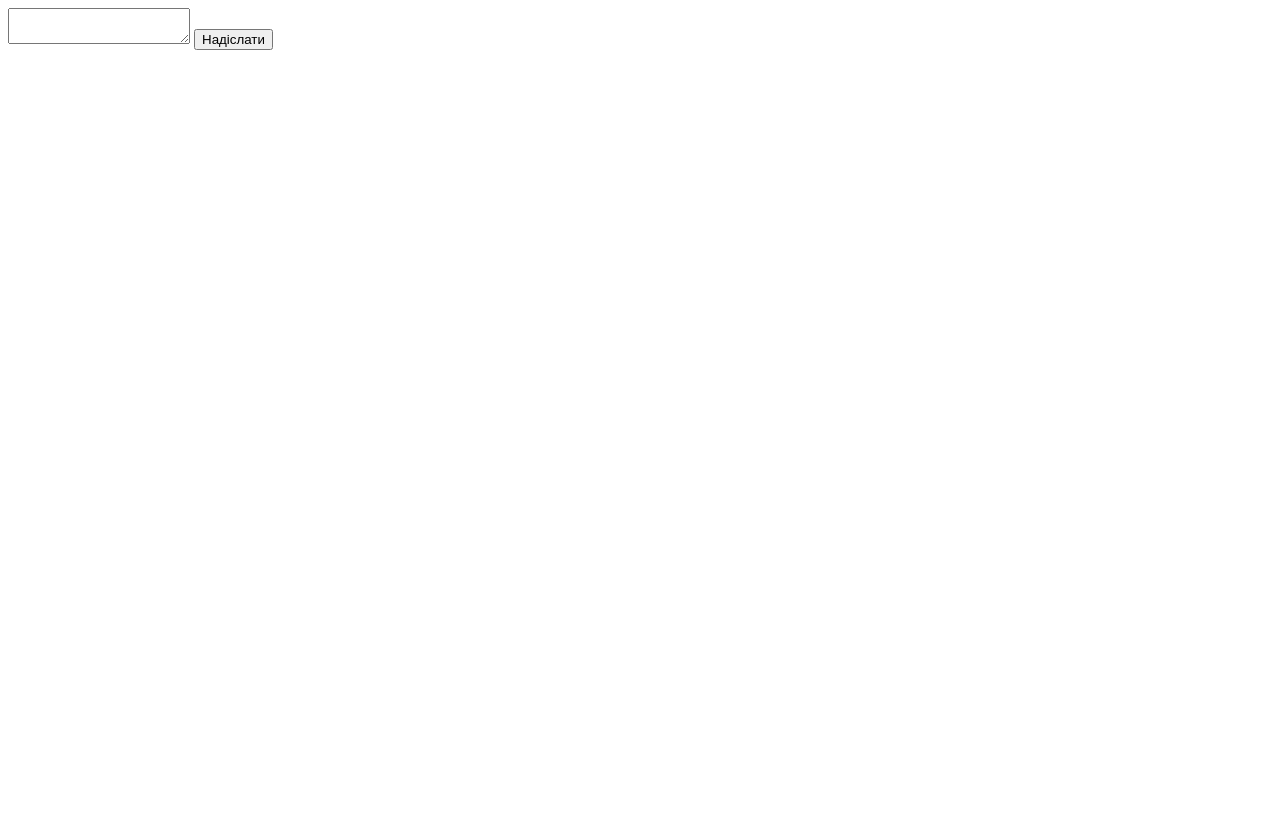
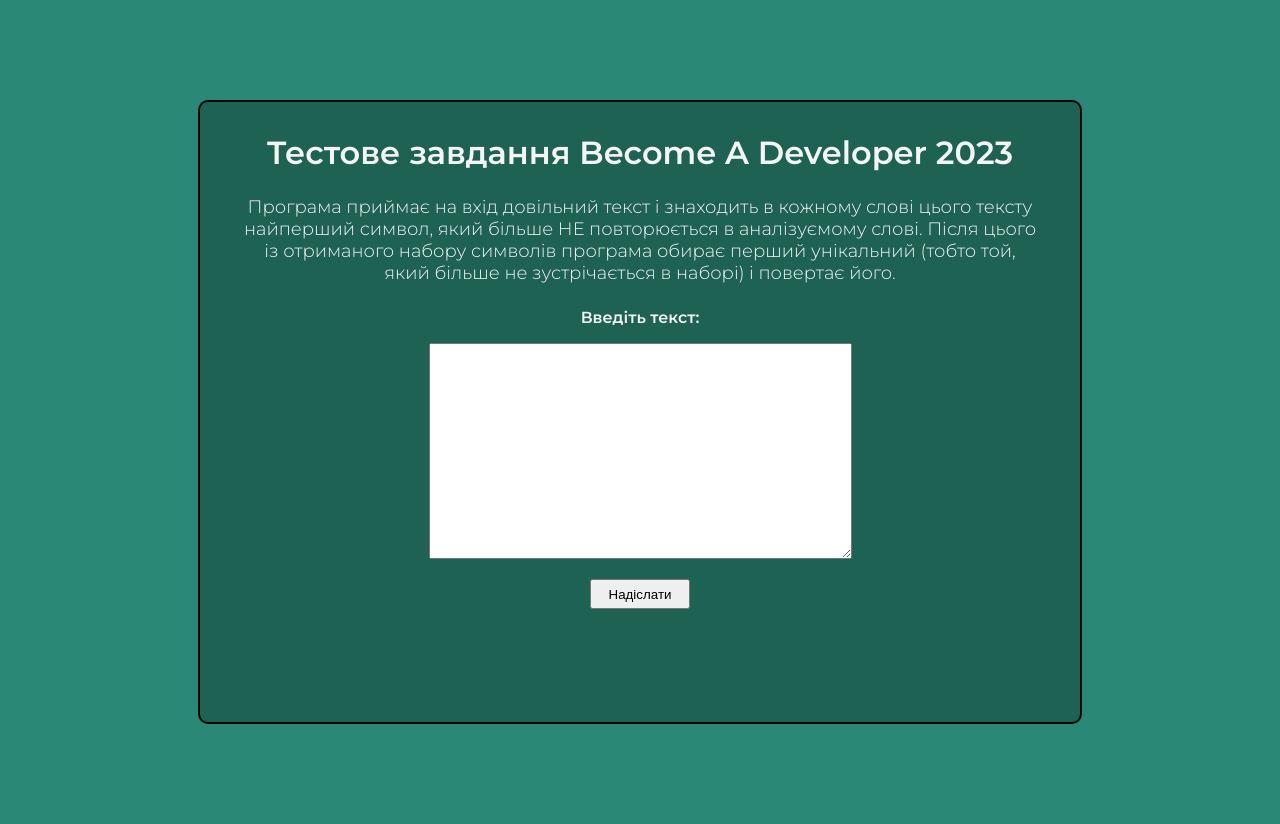
Before and after one commit to NikoCheee/becomeDebeloper2023TestTask, a Flask app: page / in a window 1280 px wide. Before the commit the page is almost empty. Before the commit the page ends 50 px from the top, so only its background shows below. Run offline with Flask 3, Linux system fonts and the light colour scheme.

Commit message:
Add styling

```diff
--- /dev/null
+++ b/static/style.css
@@ -0,0 +1,32 @@
+html, body {
+    margin: 0;
+    padding: 0;
+    font-family: 'Montserrat', sans-serif;
+    background: #2a8976;
+}
+
+div {
+    width: 800px;
+    height: 600px;
+    margin: 100px auto;
+    padding: 10px 40px;
+    text-align: center;
+    background: #1e6254;
+    color: whitesmoke;
+    border: 2px solid black;
+    border-radius: 10px;
+}
+
+h4 {
+    font-weight: 300;
+    font-size: 18px;
+}
+
+.bold {
+    font-weight: 600;
+}
+
+.submit {
+    width: 100px;
+    height: 30px;
+}
--- a/templates/index.html
+++ b/templates/index.html
@@ -1,19 +1,32 @@
 <!DOCTYPE html>
 <html>
+
 <head>
     <meta charset="UTF-8">
+    <link rel="stylesheet" type="text/css" href="/static/style.css" >
+    <link rel="preconnect" href="https://fonts.googleapis.com">
+    <link rel="preconnect" href="https://fonts.gstatic.com" crossorigin>
+    <link href="https://fonts.googleapis.com/css2?family=Montserrat:wght@300;400;600&display=swap" rel="stylesheet">
     <title></title>
 </head>
 <body>
-    <form method="post">
-        {{ form.hidden_tag() }}
-        {{ form.text }}
-        {{ form.submit }}
-    </form>
+    <div>
+        <h1>Тестове завдання Become A Developer 2023</h1>
+        <h4>Програма приймає на вхід довільний текст і знаходить в кожному слові цього тексту
+            найперший символ, який більше НЕ повторюється в аналізуємому слові.
+            Після цього із отриманого набору символів програма обирає перший унікальний
+            (тобто той, який більше не зустрічається в наборі) і повертає його.</h4>
+            <form method="post">
+                {{ form.hidden_tag() }}
+                <p class="bold">{{ form.text.label }}</p>
+                <p>{{ form.text(rows=14, cols=50) }}</p>
+                <p>{{ form.submit(class_='submit') }}</p>
+            </form>
 
-    {% if answer %}
-        {{ answer }}
-    {% endif %}
-
+            {% if answer %}
+                <p class="bold">Ваша відповідь:</p>
+                <p>{{ answer }}</p>
+            {% endif %}
+    </div>
 </body>
 </html>
```
